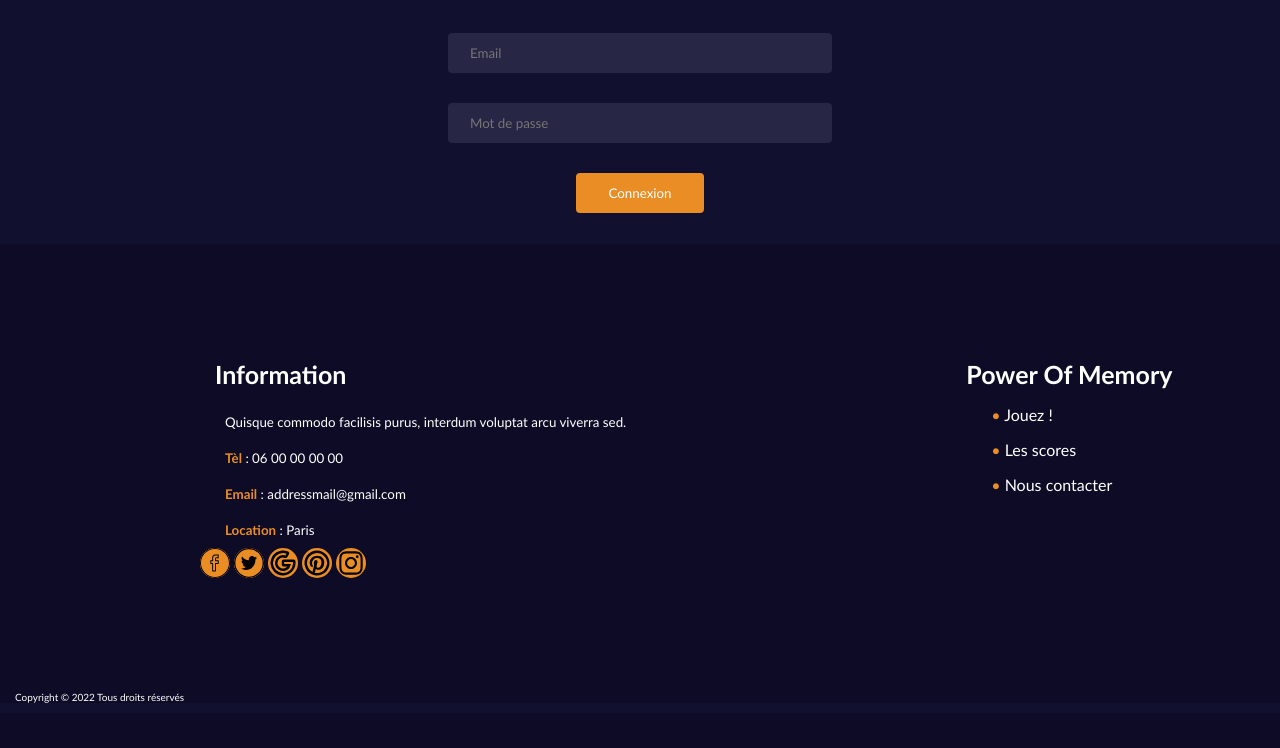
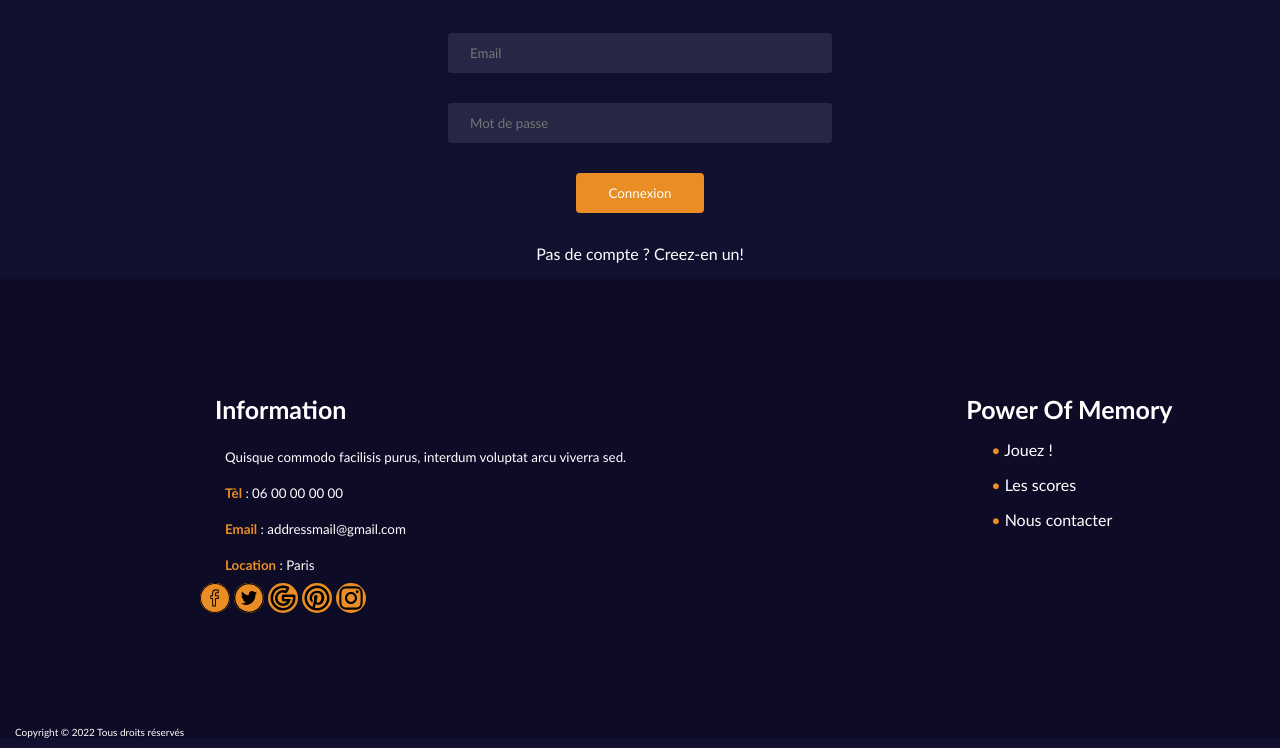
Before and after one commit to Lucastor05/Puissance-4, a PHP site: page /login.php in a window 1280 px wide. Shown: the part 706-1454 px from the top of the page. Before the commit the page ends 1419 px from the top, so only its background shows below. Run offline with PHP 8.4, Linux system fonts and the light colour scheme.

Commit message:
Update login.php

```diff
--- a/login.php
+++ b/login.php
@@ -81,6 +81,10 @@ echo $_SERVER["PHP_SELF"];
             <input type="password" id="password" name="password" placeholder ="Mot de passe" required="password" class="formulaire-login"><br>
             <button name="Connexion" type="submit" value="HTML" class="LoginButton-login">Connexion</button>
         </form>
+        <p id="pasDeCompte">Pas de compte ? <a href="register.php">Creez-en un!</a></p>
+
+
+
     </main>
 
 
```
